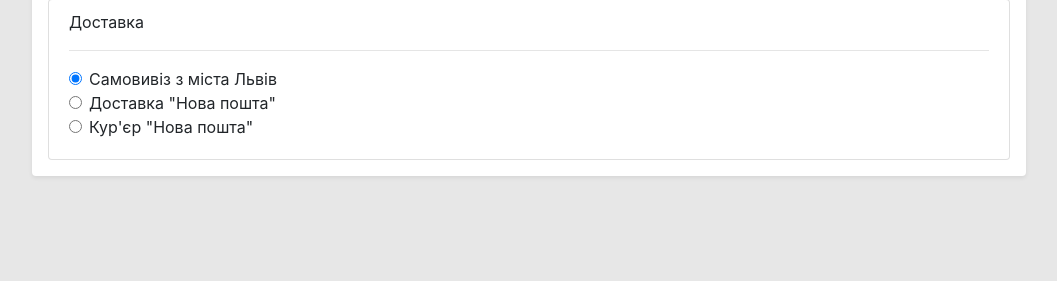
After one commit to v-lohvyniuk/sell_ua, a Django app: page /advert/1/payment-delivery in a window 1280 px wide. The commit adds this page. Shown: the part 519-800 px from the top of the page, without its empty margins (111-1168 px from the left). Run offline with Django 3.2, Linux system fonts and the light colour scheme; data comes from the database, SQL or seed files in the repository; both versions use the stored data as it was after the commit; some libraries are stand-ins or nearby versions.

Commit message:
Add checkout-delivery page, add details, delivery widget

```diff
--- a/static/css/customstyle.css
+++ b/static/css/customstyle.css
@@ -42,6 +42,10 @@ background-color: #E7E7E7;
 
 a {
     color: black;
+    text-decoration: none;
+}
+.btn-success a {
+    color: white;
     text-decoration: none;
 }
 
@@ -113,7 +117,20 @@ color: rgba(255,255,255,.5);
 .search_bar {
 width:80%;
 }
+
 .active-cyan-4 input[type=text]:focus:not([readonly]) {
   border: 1px solid #4dd0e1;
   box-shadow: 0 0 0 1px #4dd0e1;
 }
+
+.w-20 {
+    width:20%
+}
+
+.w-40 {
+    width:40%
+}
+
+.hidden {
+display: none
+}
--- /dev/null
+++ b/static/js/delivery_radio.js
@@ -0,0 +1,14 @@
+$("input[id='exampleRadios1']").change(function(e){
+    $('form#delivery-np').addClass('hidden')
+    $('form#courier-np').addClass('hidden')
+});
+
+$("input[id='exampleRadios2']").change(function(e){
+    $('form#delivery-np').removeClass('hidden')
+    $('form#courier-np').addClass('hidden')
+});
+
+$("input[id='exampleRadios3']").change(function(e){
+    $('form#delivery-np').addClass('hidden')
+    $('form#courier-np').removeClass('hidden')
+});
--- a/templates/base.html
+++ b/templates/base.html
@@ -18,13 +18,16 @@
 
 {% include 'include/header.html' %}
 <main class="container main-container" role="main">
+    <div class="my-3 p-3 bg-white rounded shadow-sm">
     {% block content %}
     {% endblock content %}
+    </div>
 </main>
 
     <script src="https://code.jquery.com/jquery-3.5.1.slim.min.js" integrity="sha384-DfXdz2htPH0lsSSs5nCTpuj/zy4C+OGpamoFVy38MVBnE+IbbVYUew+OrCXaRkfj" crossorigin="anonymous"></script>
     <script src="https://stackpath.bootstrapcdn.com/bootstrap/4.5.0/js/bootstrap.min.js" integrity="sha384-OgVRvuATP1z7JjHLkuOU7Xw704+h835Lr+6QL9UvYjZE3Ipu6Tp75j7Bh/kR0JKI" crossorigin="anonymous"></script>
     <script src="https://cdn.jsdelivr.net/npm/popper.js@1.16.0/dist/umd/popper.min.js" integrity="sha384-Q6E9RHvbIyZFJoft+2mJbHaEWldlvI9IOYy5n3zV9zzTtmI3UksdQRVvoxMfooAo" crossorigin="anonymous"></script>
+    <script src="{% static 'js/delivery_radio.js' %}" crossorigin="anonymous"></script>
 <script src="{% static 'js/multidropdown.js' %}" crossorigin="anonymous"></script>
 </body>
 </html>
--- a/templates/website/advert_detail.html
+++ b/templates/website/advert_detail.html
@@ -1,7 +1,6 @@
 {% extends 'base.html' %}
 
 {%block content %}
-<div class="my-3 p-3 bg-white rounded shadow-sm">
 <h1 class="display-4 text-center advert-heading">{{ advert.title }}</h1>
 <div class="row">
     <div class="col-md-9">
@@ -52,7 +51,7 @@
                 <li class="list-group-item"> Розміщено {{advert.date_published}}</li>
                 <li class="list-group-item">Місто: {{advert.get_advert_address.city}}</li>
                 <li class="list-group-item">
-                        <button class="btn btn-success w-100" type="button">Купити</button>
+                    <button class="btn btn-success w-100" type="button"><a href="{% url 'checkout' advert.pk %}">Купити</a></button>
                 </li>
             </ul>
         </div>
@@ -89,5 +88,4 @@
     <div class="col-md-3">
     </div>
 </div>
-</div>
 {% endblock content %}
--- /dev/null
+++ b/templates/website/payment-delivery.html
@@ -0,0 +1,90 @@
+{% extends 'base.html' %}
+
+{% block content %}
+<h1> Оформлення замовлення </h1>
+<hr/>
+<div class="card">
+    <div class="card-body">
+        Деталі оголошення
+        <hr/>
+        <div class="row">
+            <div class="col-8">
+                <div class="row top-spaced">
+                    <div class="col-md-9">
+                        <dl class="row">
+                            <dt class="col-sm-3">Номер оголошення</dt>
+                            <dd class="col-sm-9">{{advert.pk}}</dd>
+
+                            <dt class="col-sm-3">Продавець</dt>
+                            <dd class="col-sm-9">
+                                {{advert.owner}}
+                            </dd>
+                            <dt class="col-sm-3">Місто</dt>
+                            <dd class="col-sm-9">
+                                {{advert.get_advert_address.city}}
+                            </dd>
+                        </dl>
+                    </div>
+                    <div class="col-md-3">
+                    </div>
+                </div>
+            </div>
+            <div class="col-4">
+                <div class="card-img-container">
+                    {% if advert.get_cover_photo %}
+                    <img alt="..." class="card-img-top" src="{{ advert.get_cover_photo }}">
+                    {% else %}
+                    <img alt="..." class="card-img-top" src="/media/images/default-no-image.jpg">
+                    {% endif %}
+                </div>
+
+            </div>
+        </div>
+    </div>
+</div>
+<div class="card top-spaced">
+    <div class="card-body">
+        Доставка
+        <hr/>
+        <div class="row">
+            <div class="col-4">
+                <div class="form-check">
+                    <input checked class="form-check-input" id="exampleRadios1" name="exampleRadios"
+                           type="radio" value="option1">
+                    <label class="form-check-label" for="exampleRadios1">
+                        Самовивіз з міста {{advert.get_advert_address.city}}
+                    </label>
+                </div>
+                <div class="form-check">
+                    <input class="form-check-input" id="exampleRadios2" name="exampleRadios" type="radio"
+                           value="option2">
+                    <label class="form-check-label" for="exampleRadios2">
+                        Доставка "Нова пошта"
+                    </label>
+                </div>
+                <div class="form-check">
+                    <input class="form-check-input" id="exampleRadios3" name="exampleRadios" type="radio"
+                           value="option2">
+                    <label class="form-check-label" for="exampleRadios3">
+                        Кур'єр "Нова пошта"
+                    </label>
+                </div>
+                <form id=delivery-np class="top-spaced hidden">
+                    <input class="form-control top-spaced" placeholder="Область" type="text">
+                    <input class="form-control top-spaced" placeholder="Місто" type="text">
+                    <input class="form-control top-spaced w-40" placeholder="№ відділення" type="text">
+                </form>
+                <form id=courier-np class="top-spaced hidden">
+                    <input class="form-control top-spaced" placeholder="Область" type="text">
+                    <input class="form-control top-spaced" placeholder="Місто" type="text">
+                    <input class="form-control top-spaced w-40" placeholder="№ будинку" type="text">
+                    <input class="form-control top-spaced w-40" placeholder="№ квартири" type="text">
+                </form>
+            </div>
+            <div class="col-6">
+
+            </div>
+        </div>
+    </div>
+</div>
+{% endblock content %}
--- a/website/urls.py
+++ b/website/urls.py
@@ -5,5 +5,6 @@ from . import views
 urlpatterns = [
     path("", views.HomePageView.as_view()),
     path("advert/<int:pk>/", views.AdvertDetailsView.as_view()),
-    path("category/<slug:url>/", views.CategoryAdvertListView.as_view(), name='category')
+    path("advert/<int:pk>/payment-delivery", views.CheckoutDeliveryView.as_view(), name='checkout'),
+    path("category/<slug:url>/", views.CategoryAdvertListView.as_view(), name='category'),
 ]
--- a/website/views.py
+++ b/website/views.py
@@ -42,7 +42,7 @@ class CategoryAdvertListView(HeaderAwareListView):
 
     def get_queryset(self):
         query_url = self.kwargs["url"]
-        if "root" in  query_url:
+        if "root" in query_url:
             return Advert.objects.all()
         else:
             category = Category.objects.get(url=query_url)
@@ -55,3 +55,8 @@ class CategoryAdvertListView(HeaderAwareListView):
             result_set.add(category)
             self.get_all_descendants(category, result_set)
         return result_set
+
+
+class CheckoutDeliveryView(DetailView):
+    model = Advert
+    template_name = 'website/payment-delivery.html'
```
Also changed, not shown: templates/include/adverts_list.html (added, +30 -0 lines), templates/website/category.html (+4 -33 lines), templates/website/home.html (+2 -31 lines), db.sqlite3. Lines whose indentation alone changed are shown as unchanged.
